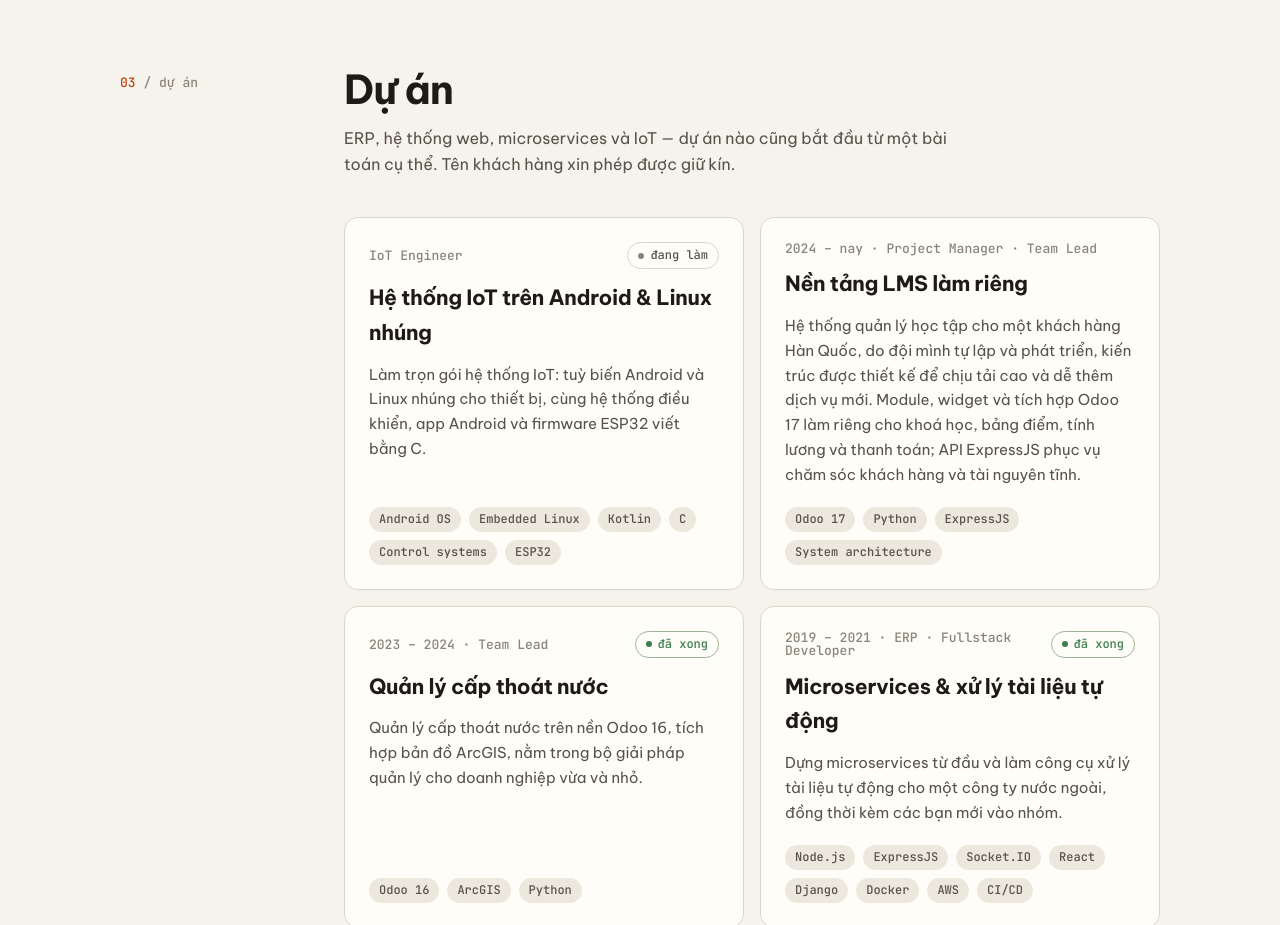
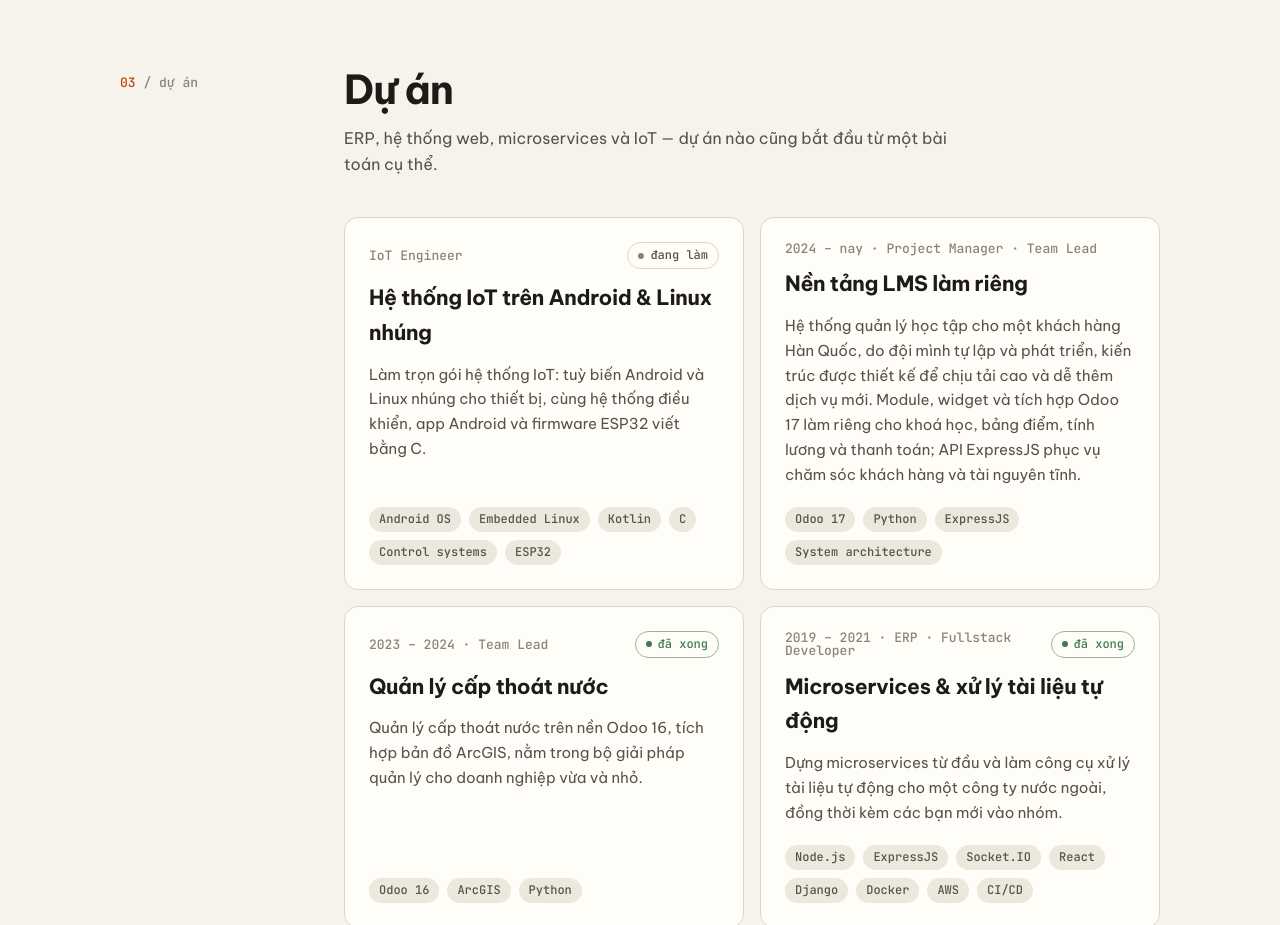
Before and after one commit to thanhntmany/thanhntmany.github.io, a website: page vi/index.html in a window 1280 px wide. Shown: the part 3740-4665 px from the top of the page. Drawn offline with Linux system fonts and the light colour scheme.

Commit message:
build: regenerate index.html and vi/index.html
Rebuild the English and Vietnamese pages from the thanhntmany theme.

```diff
--- a/vi/index.html
+++ b/vi/index.html
@@ -137,7 +137,7 @@
         <div class="section-num"><b>03</b> / dự án</div>
         <div>
           <h2>Dự án</h2>
-          <p class="section-sub">ERP, hệ thống web, microservices và IoT — dự án nào cũng bắt đầu từ một bài toán cụ thể. Tên khách hàng xin phép được giữ kín.</p>
+          <p class="section-sub">ERP, hệ thống web, microservices và IoT — dự án nào cũng bắt đầu từ một bài toán cụ thể.</p>
         </div>
       </div>
       <div class="section-body">
```
Also changed, not shown: index.html (+1 -1 lines).
